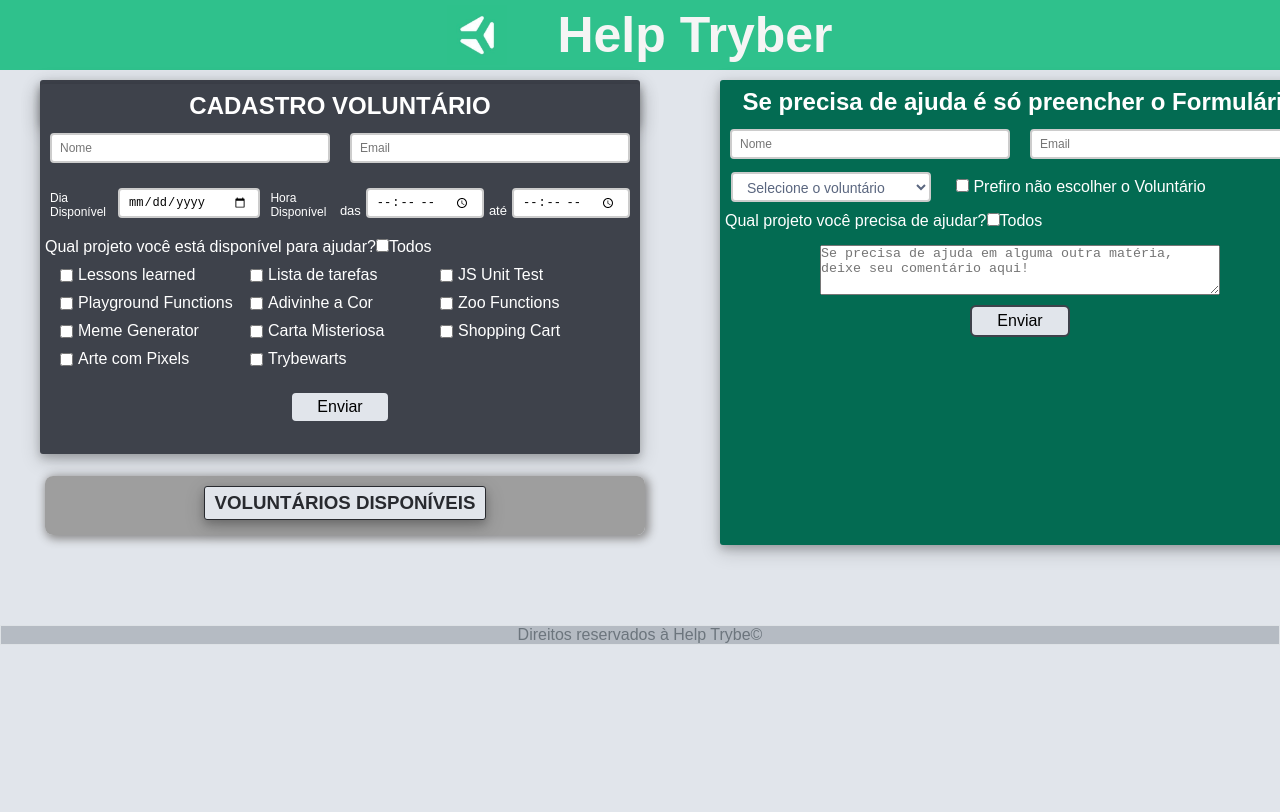
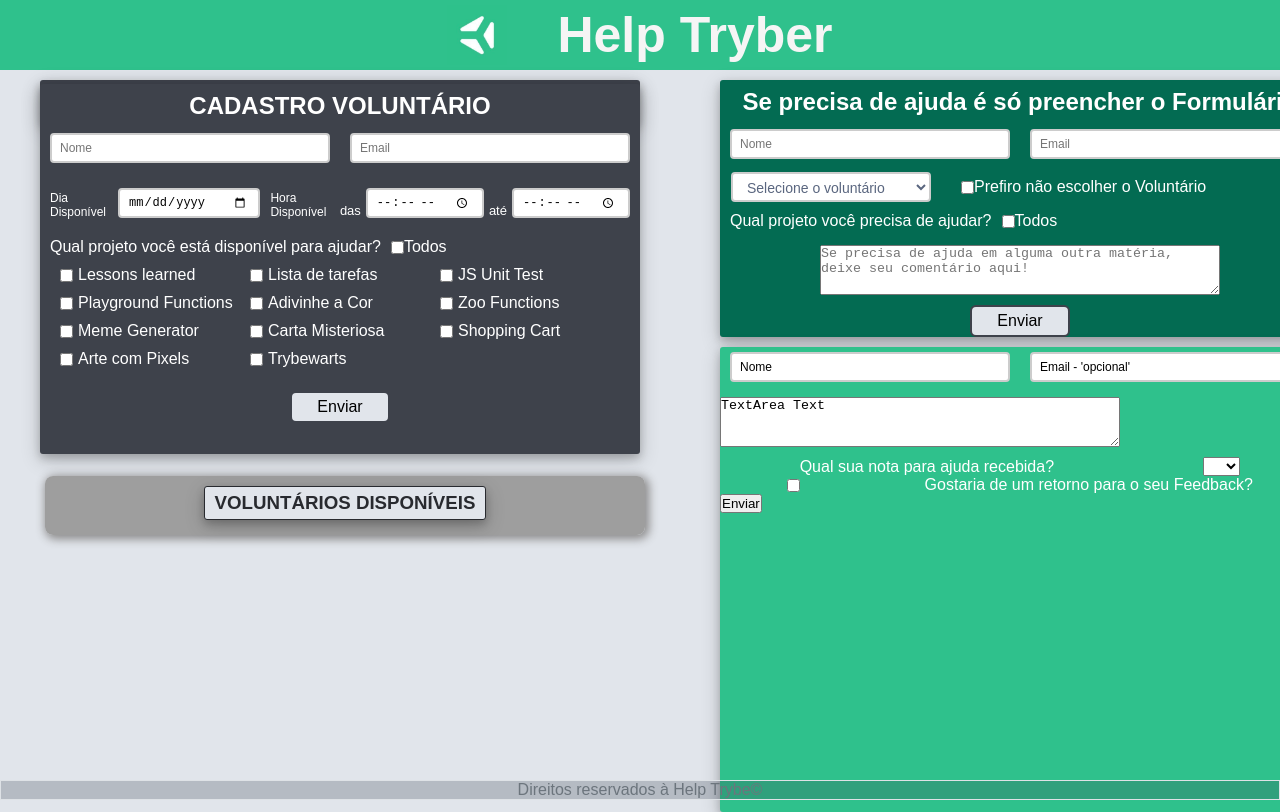
Before and after one commit to kauamaximino/helptryber, a plain HTML site: page index.html in a window 1280 px wide. Both pictures are taken after a click on the button "Cadastro de Voluntário". Shown: the top 812 px of the page. Drawn offline with Linux system fonts and the light colour scheme; grey boxes are pictures that could not be loaded.

Commit message:
form de feedback com link do form2channel ok

```diff
--- a/index.html
+++ b/index.html
@@ -97,6 +97,7 @@
       <!--      -->
 
       <div class="container-geral-helped">
+        <div class="container-form-helped">
           <form id="helped-form" action="">
             <h2>Se precisa de ajuda é só preencher o Formulário</h2>
 
@@ -117,7 +118,9 @@
 
             <div class="container-selected-mentor">
               <select name="DropDown-voluntários">
-              <option value="SelectedOptionVal">Selecione o voluntário</option>
+                <option value="SelectedOptionVal">
+                  Selecione o voluntário
+                </option>
                 <option>Flavio</option>
                 <option>Kauã</option>
                 <option>Henrique</option>
@@ -162,6 +165,86 @@
             </section>
           </form>
         </div>
+
+        <div class="container-form-feedback"></div>
+        <!-- Tag de formulário com ação e método -->
+        <form
+          class="feedback-form"
+          action="https://form2channel.com?form=sample"
+          method="POST"
+          enctype="multipart/form-data"
+        >
+          <!-- Destinatários das informações do formulário -->
+          <input
+            type="hidden"
+            name="formto_googlesheets"
+            value="me@flaviopaivavillar@gmail.com,flaviopaivavillar@gmail.com"
+          />
+          <!-- Os campos de formulário precisam de atributos de nome e valor -->
+          <div class="container-name-email-feedback">
+            <input type="text" name="nome-feedback" value="Nome" />
+            <input type="email" name="email" value="Email - 'opcional'" />
+          </div>
+
+          <div class="container-feedback-textarea">
+            <textarea name="TextArea">TextArea Text</textarea>
+          </div>
+
+          <!-- Suspenso:
+          <select name="DropDown1">
+            <option value="SelectedOptionVal">SelectedOption</option>
+          </select>
+          <select name="DropDown2">
+            <option>OptionText</option>
+          </select> -->
+          <label for="nota-feedback"
+            >Qual sua nota para ajuda recebida?
+            <select name="nota-feedback">
+              <option></option>
+              <option>1</option>
+              <option>2</option>
+              <option>3</option>
+              <option>4</option>
+              <option>5</option>
+              <option>6</option>
+              <option>7</option>
+              <option>8</option>
+              <option>9</option>
+              <option>10</option>
+            </select>
+          </label>
+
+          <label>
+            <input
+              name="CheckBox1"
+              type="checkbox"
+              value="checked"
+              check
+            />Gostaria de um retorno para o seu Feedback?</label
+          >
+          <!-- <label>CheckBox2: <input name="CheckBox2" type="checkbox" /></label>
+          <label
+            >CheckBox3: <input name="CheckBox3" type="checkbox" selected
+          /></label> -->
+          <!-- Botao de radio:
+          <label
+            ><input name="RadioButton" type="radio" value="checked" check />
+            Verificado</label
+          >
+          <label
+            ><input name="RadioButton" type="radio" value="unchecked" />
+            Desmarcado</label
+          >
+          Único arquivo:
+          <input type="file" name="fieldname1" />
+          Vários arquivos:
+          <input type="file" name="fieldname2[]" multiple /> -->
+
+          <button type="Submit" onclick="alertSubmit()">Enviar</button>
+        </form>
+      </div>
+
+      <!-- final do geral -->
     </div>
 
     <div class="footer-container">
--- a/script.js
+++ b/script.js
@@ -141,7 +141,8 @@
 
 function alertSubmit()
 {
-alert("Mensagem enviada com sucesso!");
+  setTimeout(() => {alert("Mensagem enviada com sucesso!");}, 3000);
+
 }
 
 //sendMail = (nomeEst, emailEst, textoEst, emailMent, nomeMent)
--- a/style.css
+++ b/style.css
@@ -147,6 +147,7 @@
   background-repeat: no-repeat;
   padding: 5px 10px 5px 8px;
 }
+
 .inputMentorDate,
 .inputHelpedDate {
   width: 170px;
@@ -243,6 +244,7 @@
   border-radius: 8px;
   text-transform: uppercase;
 }
+
 h3 {
   background-color: var(--cinza-claro);
   border-radius: 3px;
@@ -306,6 +308,22 @@
   align-items: center;
 }
 
+#all, label {
+padding: 0px 5px;
+display:flex;
+justify-content:space-around;
+align-items: center;
+}
+
+.lab-checkbox {
+  width: 190px;
+  display:flex;
+  flex-direction: row-reverse;
+  justify-content:left;
+  align-items: center;
+  padding: 5px;
+}
+
 .container-geral {
   display: flex;
   justify-content: space-around;
@@ -327,6 +345,8 @@
   background-color: #35414f41;
   border: 1px solid #dee2e6;
   text-align: center;
+  position:absolute;
+	bottom:0;
   width: 100%;
 }
 
@@ -338,34 +358,19 @@
   align-content: center;
 }
 
-.lab-checkbox {
-  width: 190px;
-  display:flex;
-  flex-direction: row-reverse;
-  justify-content:left;
-  align-items: center;
-  padding: 5px;
-}
-
 .projects {
   display: flex;
   align-items: center;
   margin-right: 5px;
 }
 
-.container-geral-helped {
-  display: flex;
-}
-
 .open-button {
   margin-top: 10px;
   background-color: var(--cinza1);
   background-image: url(form-white.png);
-  fill: white;
   background-repeat: no-repeat;
   background-size: 35px;
   background-position: 135px 5px;
-  fill: white;
   box-shadow: 0 4px 8px 0 rgba(0, 0, 0, 0.2), 0 6px 20px 0 rgba(0, 0, 0, 0.19);
   border-radius: 3px;
   color: white;
@@ -378,11 +383,6 @@
   width: 600px;
   font-size: 1.3rem;
   font-weight: 600;
-
-}
-
-.open-button:hover path {
-  fill: red;
 }
 
 #mentoria-form {
@@ -400,26 +400,18 @@
   display: none;
 }
 
-.container-geral-feedback {
-  display: flex;
-  justify-content: center;
-  margin-top: 25px;
+.feedback-form {
+  margin: 10px 40px 2px 40px;
+  width: 600px;
+  height: 100%;
+  flex-direction: column;
+  border-radius: 3px;
+  box-shadow: 0 4px 8px 0 rgba(0, 0, 0, 0.2), 0 6px 20px 0 rgba(0, 0, 0, 0.19);
+  background-color: var(--verde-claro);
+  color: white;
 }
 
-.container-feedback {
-  background-color: var(--verde-claro);
-  width: 500px;
-  display: flex;
-  justify-content: center;
-  align-items: center;
-  flex-direction: column;
-  border-radius: 8px;
-  box-shadow: 0 4px 8px 0 rgba(0, 0, 0, 0.2), 0 6px 20px 0 rgba(0, 0, 0, 0.19);
-}
 
-h4 {
-  padding: 5px;
-}
 .container-feedback-textarea {
   display: flex;
   justify-content: center;
@@ -432,3 +424,22 @@
   height: 50px;
   margin: 10px 0px;
 }
+
+.container-name-email-feedback {
+  display: flex;
+  justify-content: space-around;
+}
+
+.container-name-email-feedback  input {
+  width: 280px;
+  height: 30px;
+  margin: 5px;
+  box-sizing: border-box;
+  border: 2px solid #ccc;
+  border-radius: 4px;
+  font-size: 12px;
+  background-color: white;
+  background-position: 10px 10px;
+  background-repeat: no-repeat;
+  padding: 5px 10px 5px 8px;
+}
```
Also changed, not shown: form2API.js (+32 -22 lines). Lines whose indentation alone changed are shown as unchanged.
